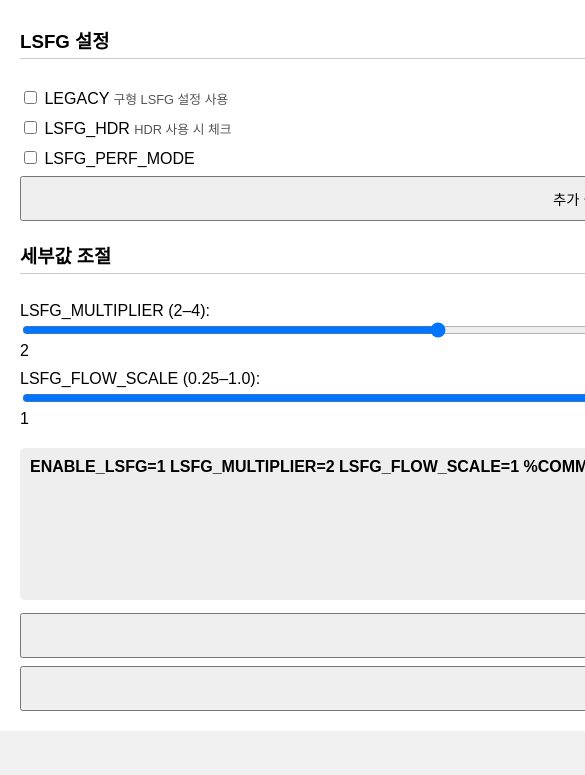
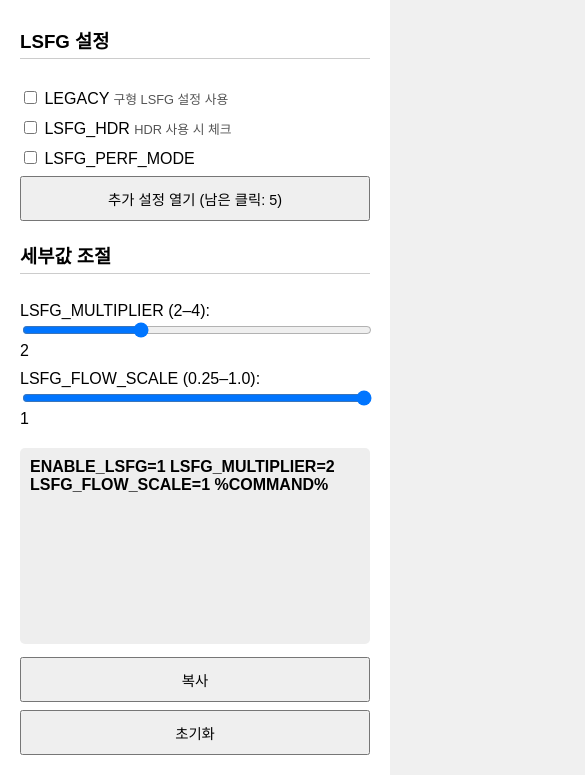
Before and after one commit to jun00Lee/steamdeck_lsfg_conf, a plain HTML site: page LSFGo.html in a window 390 px wide. Shown: the part 69-844 px from the top of the page, 585 px wide, since content can reach past the window. Drawn offline with Linux system fonts and the light colour scheme.

Commit message:
initial commit
반응형 코드 수정

```diff
--- a/LSFGo.html
+++ b/LSFGo.html
@@ -3,13 +3,13 @@
 <head>
   <meta charset="UTF-8">
   <title>LSFG 옵션 설정</title>
-  <meta name="viewport" content="width=1280, height=800, user-scalable=no">
+  <meta name="viewport" content="width=device-width, initial-scale=1.0">
   <style>
     html, body {
       margin: 0;
       padding: 0;
-      width: 1280px;
-      height: 800px;
+      width: 100%;
+      height: 100%;
       overflow: hidden;
       font-family: sans-serif;
       background: #f0f0f0;
```
